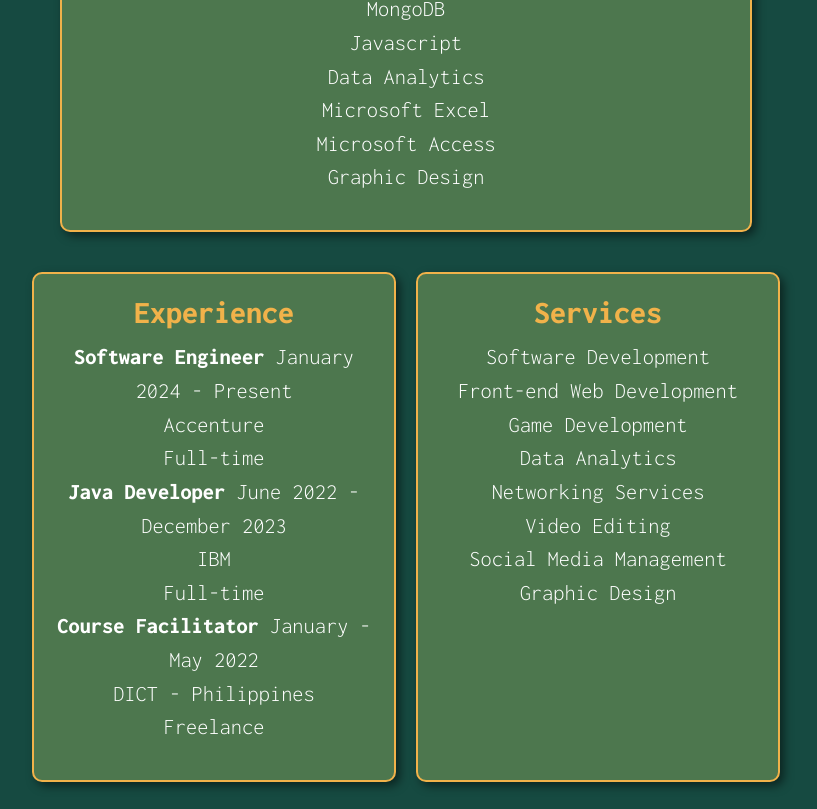
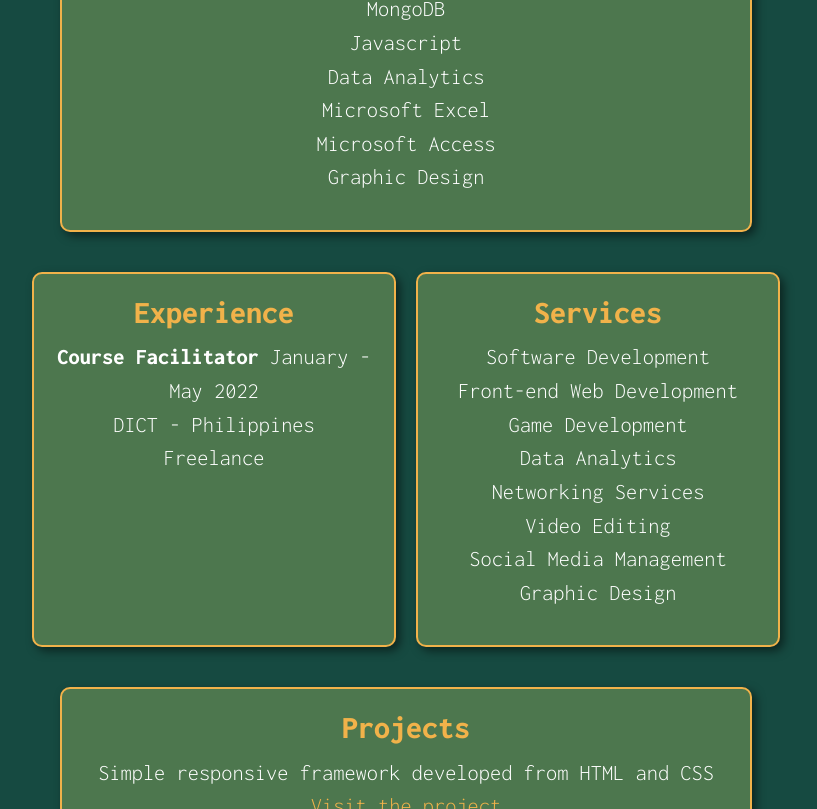
Before and after one commit to uriel000/Portfolio, a plain HTML site: page Portfolio/index.html in a window 1280 px wide. Shown: the part 1484-2293 px from the top of the page, without its empty margins (234-1051 px from the left). Drawn offline with nearby package versions, Linux system fonts and the light colour scheme.

Commit message:
Update index.html

```diff
--- a/Portfolio/index.html
+++ b/Portfolio/index.html
@@ -86,9 +86,6 @@
                 <div class="divB" id="divE">
                     <p><span class="spans">Age: </span>20</p>
                     <p><span class="spans">Date of birth: </span>April 01, 2002</p>
-                    <p><span class="spans">Height: </span>160 cm</p>
-                    <p><span class="spans">Gender: </span>Male</p>
-                    <p><span class="spans">Weight: </span>50kg</p>
                 </div>
             </div>
         </div>
@@ -119,20 +116,6 @@
                 <h2>Experience</h2>
                 <div>
                     <ul>
-                        <li>
-                            <span class="spans">Software Engineer</span> January 2024 - Present
-                            <ul>
-                                <li>Accenture</li>
-                                <li>Full-time</li>
-                            </ul>
-                        </li>
-                        <li>
-                            <span class="spans">Java Developer</span> June 2022 - December 2023
-                            <ul>
-                                <li>IBM</li>
-                                <li>Full-time</li>
-                            </ul>
-                        </li>
                         <li>
                             <span class="spans">Course Facilitator</span> January - May 2022
                             <ul>
```
